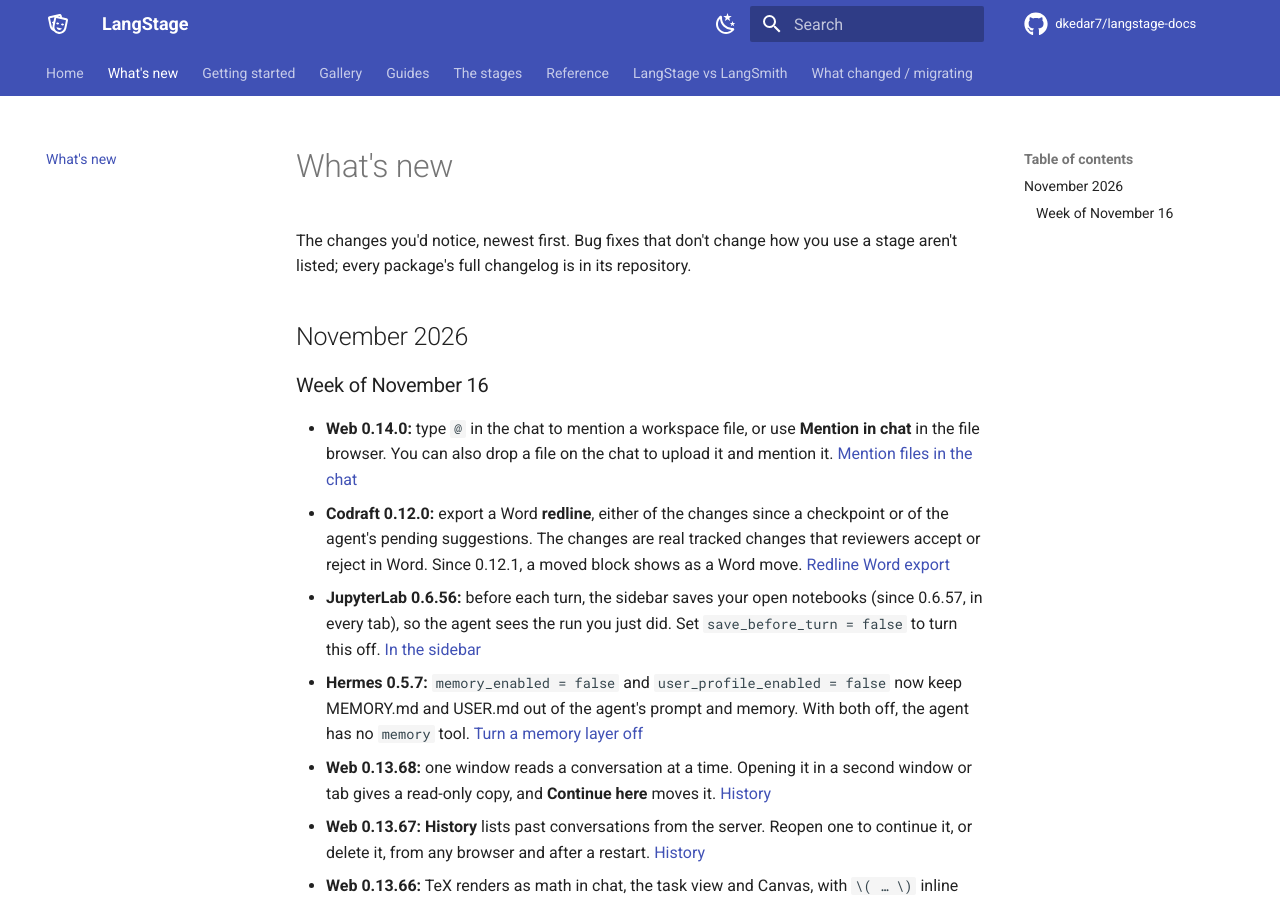
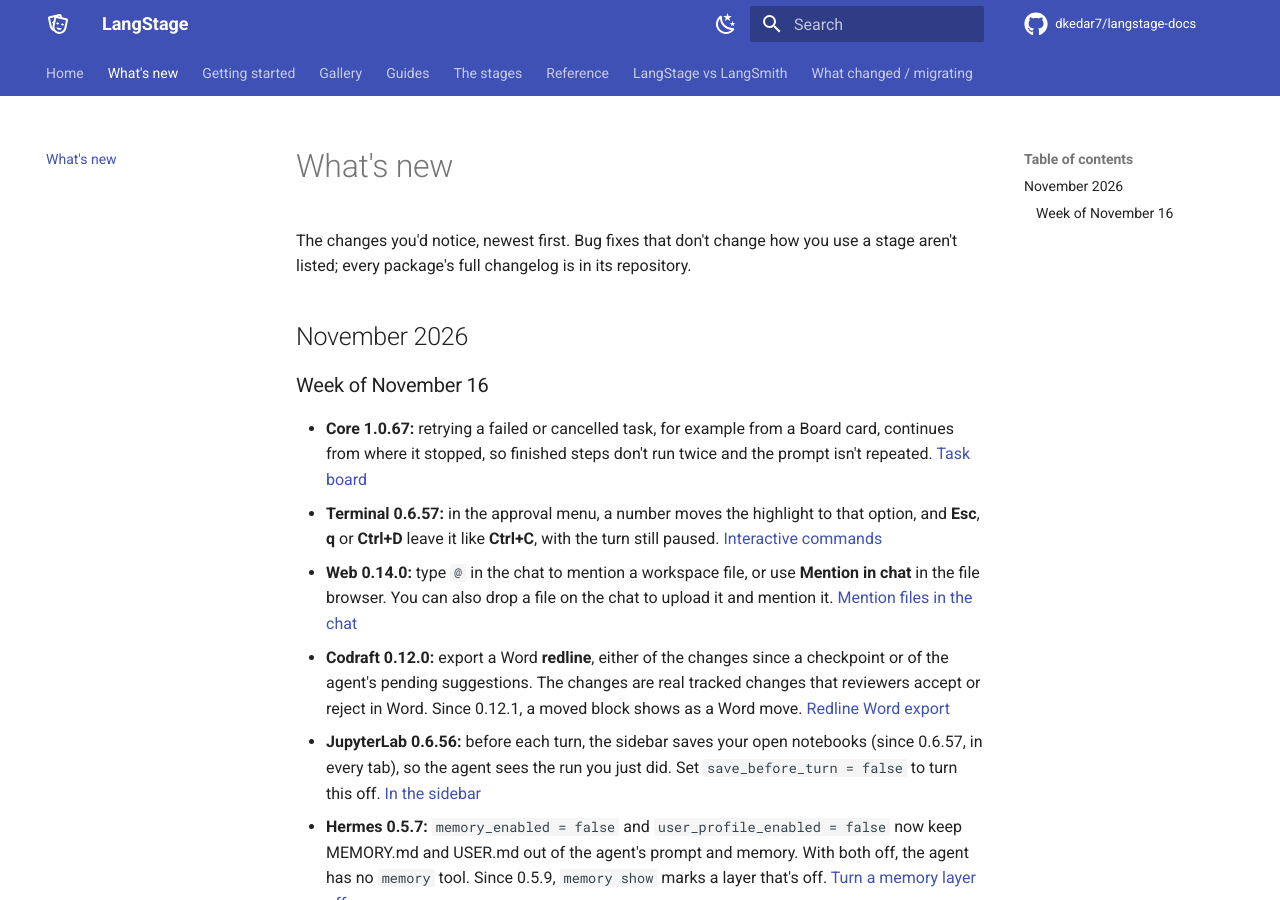
Before and after one commit to dkedar7/langstage-docs, an MkDocs documentation site: the page built from docs/whats-new.md, in a window 1280 px wide and 900 px high. Built offline with MkDocs 1.6.1 and Material for MkDocs 9.7.7, drawn with Linux system fonts in a browser that asks for light colours; comment, search, counter and statistics services are not loaded.

Commit message:
Sweep 2026-11-20: core 1.0.67, cli 0.6.57, hermes 0.5.9 (#95)
- What's new: core retry continues from the last checkpoint; the
  terminal approval menu's keys; Hermes `memory show` marks an off layer
  (amended onto the 0.5.7 line).
- core.md and web.md: a retry picks up where the task stopped.
- cli.md: the approval menu's keys.
- hermes.md: `memory show` / `/memory` mark an off layer; `enabled` in --json.
- versions.json bumped.


Claude-Session: https://claude.ai/code/session_01UifqaVXWAqdPtu6Xy96V58

Co-authored-by: Claude Opus 5.5 <noreply@anthropic.com>

```diff
--- a/docs/whats-new.md
+++ b/docs/whats-new.md
@@ -10,6 +10,12 @@ stage aren't listed; every package's full changelog is in its repository.
 
 ### Week of November 16
 
+- **Core 1.0.67:** retrying a failed or cancelled task, for example from a Board card,
+  continues from where it stopped, so finished steps don't run twice and the prompt
+  isn't repeated. [Task board](stages/web.md#task-board)
+- **Terminal 0.6.57:** in the approval menu, a number moves the highlight to that
+  option, and **Esc**, **q** or **Ctrl+D** leave it like **Ctrl+C**, with the turn still
+  paused. [Interactive commands](stages/cli.md#interactive-commands)
 - **Web 0.14.0:** type `@` in the chat to mention a workspace file, or use **Mention in
   chat** in the file browser. You can also drop a file on the chat to upload it and
   mention it. [Mention files in the chat](stages/web.md#mention-files-in-the-chat)
@@ -23,7 +29,8 @@ stage aren't listed; every package's full changelog is in its repository.
   [In the sidebar](stages/jupyter.md#in-the-sidebar)
 - **Hermes 0.5.7:** `memory_enabled = false` and `user_profile_enabled = false` now keep
   MEMORY.md and USER.md out of the agent's prompt and memory. With both off, the agent
-  has no `memory` tool. [Turn a memory layer off](stages/hermes.md#turn-a-memory-layer-off)
+  has no `memory` tool. Since 0.5.9, `memory show` marks a layer that's off.
+  [Turn a memory layer off](stages/hermes.md#turn-a-memory-layer-off)
 - **Web 0.13.68:** one window reads a conversation at a time. Opening it in a second
   window or tab gives a read-only copy, and **Continue here** moves it.
   [History](stages/web.md#history)
--- a/versions.json
+++ b/versions.json
@@ -1,10 +1,10 @@
 {
   "_comment": "Package versions the docs were last verified against. The nightly drift job (.github/workflows/drift.yml) compares these with PyPI. After syncing the docs, run: python scripts/drift.py bump Entries under 'releases' are GitHub release tags (the VS Code extension ships as a .vsix there, not on PyPI); the drift job checks them too.",
   "packages": {
-    "langstage-core": "1.0.66",
+    "langstage-core": "1.0.67",
     "langstage": "0.14.0",
-    "langstage-cli": "0.6.56",
-    "langstage-hermes": "0.5.8",
+    "langstage-cli": "0.6.57",
+    "langstage-hermes": "0.5.9",
     "langstage-jupyter": "0.6.57",
     "langstage-vscode": "0.5.45",
     "langstage-codraft": "0.12.1"
```
Also changed, not shown: docs/core.md (+3 -0 lines), docs/stages/cli.md (+4 -0 lines), docs/stages/hermes.md (+3 -1 lines), docs/stages/web.md (+2 -1 lines).
